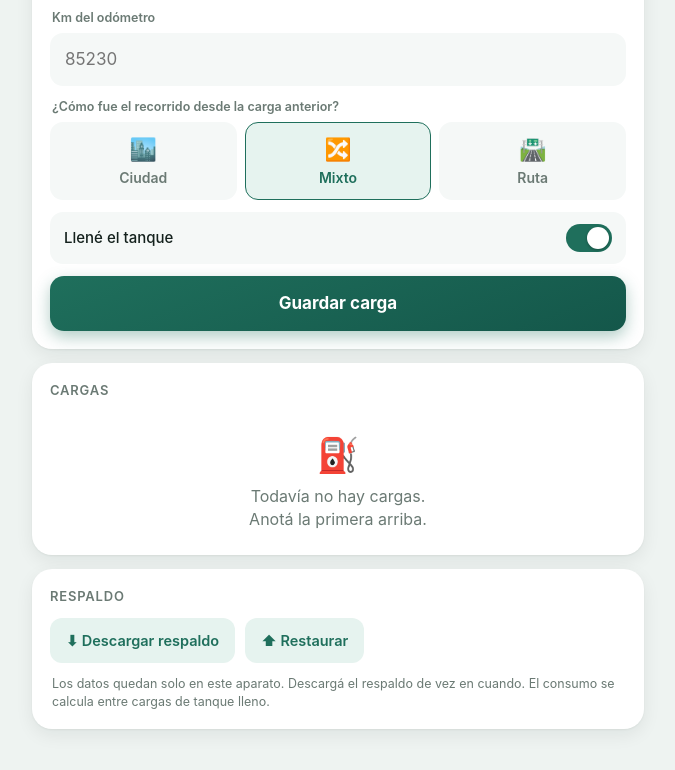
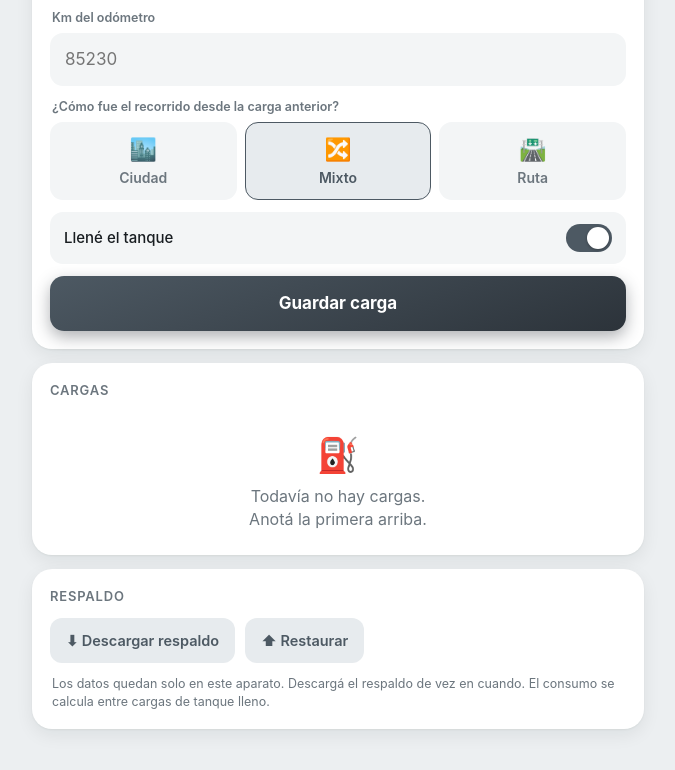
Before and after one commit to gmordeglia-hue/App-Etios, a plain HTML site: page index.html in a window 1280 px wide. Shown: the part 808-1578 px from the top of the page, without its empty margins (302-977 px from the left). Drawn offline with Linux system fonts and the light colour scheme.

Commit message:
Colores plateado oscuro (como el Etios) e ícono nuevo
Co-Authored-By: Claude Sonnet 5.5 <noreply@anthropic.com>

```diff
--- a/index.html
+++ b/index.html
@@ -3,7 +3,7 @@
 <head>
 <meta charset="utf-8">
 <meta name="viewport" content="width=device-width, initial-scale=1, viewport-fit=cover">
-<meta name="theme-color" content="#14574a">
+<meta name="theme-color" content="#2c333a">
 <title>Etios - Nafta</title>
 <link rel="manifest" href="manifest.webmanifest">
 <link rel="icon" type="image/png" href="icon-192.png">
@@ -13,19 +13,19 @@
 <meta name="apple-mobile-web-app-title" content="Etios Nafta">
 <style>
   :root{
-    --bg:#eef3f1;--card:#ffffff;--ink:#14211d;--mut:#6b7a74;--line:#e3ebe8;
-    --main:#1f6f5c;--main2:#14574a;--soft:#e6f3ef;--field:#f5f8f7;--bad:#c0392b;
+    --bg:#eceff1;--card:#ffffff;--ink:#181d21;--mut:#6c767e;--line:#dde2e6;
+    --main:#4d5963;--main2:#2c333a;--soft:#e7ebee;--field:#f3f5f6;--bad:#c0392b;
     --sh:0 1px 2px rgba(20,33,29,.05),0 6px 18px rgba(20,33,29,.07);
   }
   @media (prefers-color-scheme:dark){:root{
-    --bg:#0e1412;--card:#18201d;--ink:#e9f0ed;--mut:#8fa19a;--line:#26312d;
-    --main:#4fb89d;--main2:#0f3d34;--soft:#1d2c27;--field:#111916;--bad:#f2867e;
+    --bg:#0f1214;--card:#1a1f23;--ink:#eceff1;--mut:#97a2ab;--line:#2c343a;
+    --main:#b4bec7;--main2:#22282d;--soft:#252c32;--field:#13171a;--bad:#f2867e;
     --sh:0 1px 2px rgba(0,0,0,.3),0 6px 18px rgba(0,0,0,.25);}}
   *{box-sizing:border-box;-webkit-tap-highlight-color:transparent}
   body{margin:0;background:var(--bg);color:var(--ink);
     font:16px/1.45 -apple-system,BlinkMacSystemFont,"Segoe UI",Roboto,Helvetica,Arial,sans-serif;
     padding-bottom:env(safe-area-inset-bottom)}
-  .hero{background:linear-gradient(160deg,#1f6f5c 0%,#14574a 100%);color:#fff;
+  .hero{background:linear-gradient(160deg,#4d5963 0%,#2c333a 100%);color:#fff;
     padding:calc(env(safe-area-inset-top) + 22px) 20px 78px;}
   .hero-in{max-width:640px;margin:0 auto}
   .brand{display:flex;align-items:center;gap:10px;font-weight:600;font-size:17px;opacity:.95}
@@ -58,13 +58,13 @@
   .seg input:checked+label{background:var(--soft);border-color:var(--main);color:var(--main)}
   .sw{display:flex;align-items:center;justify-content:space-between;background:var(--field);border-radius:13px;padding:12px 14px;font-size:15px;font-weight:500}
   .sw input{position:absolute;opacity:0}
-  .sw i{width:46px;height:28px;border-radius:99px;background:#b8c4bf;position:relative;transition:background .2s;flex:none}
+  .sw i{width:46px;height:28px;border-radius:99px;background:#bcc4ca;position:relative;transition:background .2s;flex:none}
   .sw i::after{content:"";position:absolute;top:3px;left:3px;width:22px;height:22px;border-radius:50%;background:#fff;box-shadow:0 1px 3px rgba(0,0,0,.3);transition:transform .2s}
   .sw input:checked+i{background:var(--main)}
   .sw input:checked+i::after{transform:translateX(18px)}
   button{font:inherit;border:0;cursor:pointer}
   .go{width:100%;padding:15px;border-radius:14px;background:linear-gradient(160deg,var(--main),var(--main2));color:#fff;font-size:17px;font-weight:700;
-    box-shadow:0 6px 16px rgba(31,111,92,.35);transition:transform .1s}
+    box-shadow:0 6px 16px rgba(44,51,58,.38);transition:transform .1s}
   .go:active{transform:scale(.98)}
   .sec{background:var(--soft);color:var(--main);border-radius:12px;padding:12px 16px;font-weight:600;font-size:14.5px}
   .err{color:var(--bad);font-size:14px;margin-top:10px;font-weight:500}
--- a/sw.js
+++ b/sw.js
@@ -1,5 +1,5 @@
 // Guarda la app en el celular para que abra aunque no haya internet.
-const V='etios-v3';
+const V='etios-v4';
 const ARCHIVOS=['./','./index.html','./manifest.webmanifest','./icon-192.png','./icon-512.png','./apple-touch-icon.png'];
 self.addEventListener('install',e=>{e.waitUntil(caches.open(V).then(c=>c.addAll(ARCHIVOS)));self.skipWaiting()});
 self.addEventListener('activate',e=>{e.waitUntil(caches.keys().then(k=>Promise.all(k.filter(x=>x!==V).map(x=>caches.delete(x)))));self.clients.claim()});
```
Also changed, not shown: apple-touch-icon.png, icon-192.png, icon-512.png, manifest.webmanifest.
